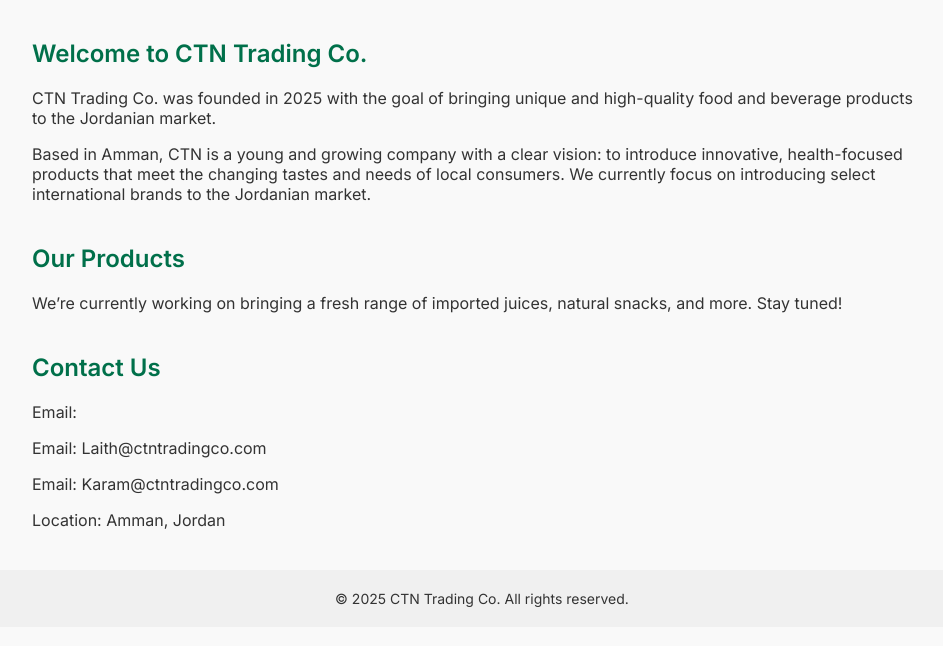
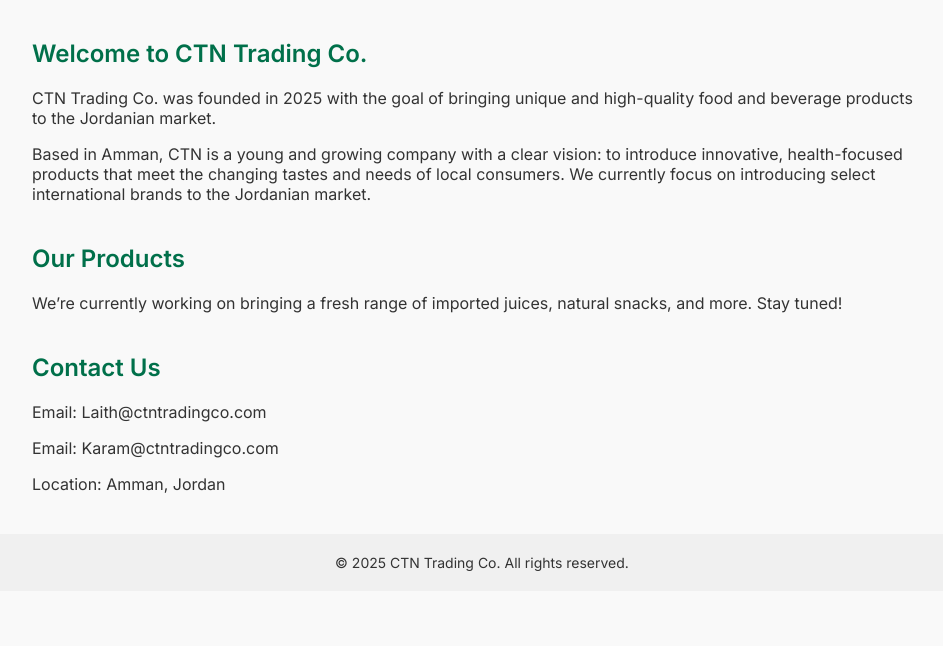
Before and after one commit to CTN-Co/CTN-Website, a plain HTML site: page index.html in a window 1280 px wide. Shown: the part 122-768 px from the top of the page, without its empty margins (158-1101 px from the left). Drawn offline with Linux system fonts and the light colour scheme.

Commit message:
Update index.html

```diff
--- a/index.html
+++ b/index.html
@@ -64,7 +64,7 @@
 
   <section class="section" id="contact">
     <h2>Contact Us</h2>
-    <p>Email:  <p>Email: Laith@ctntradingco.com</p>
+    <p>Email:  Laith@ctntradingco.com</p>
      <p>Email: Karam@ctntradingco.com</p>
     <p>Location: Amman, Jordan</p>
   </section>
```
